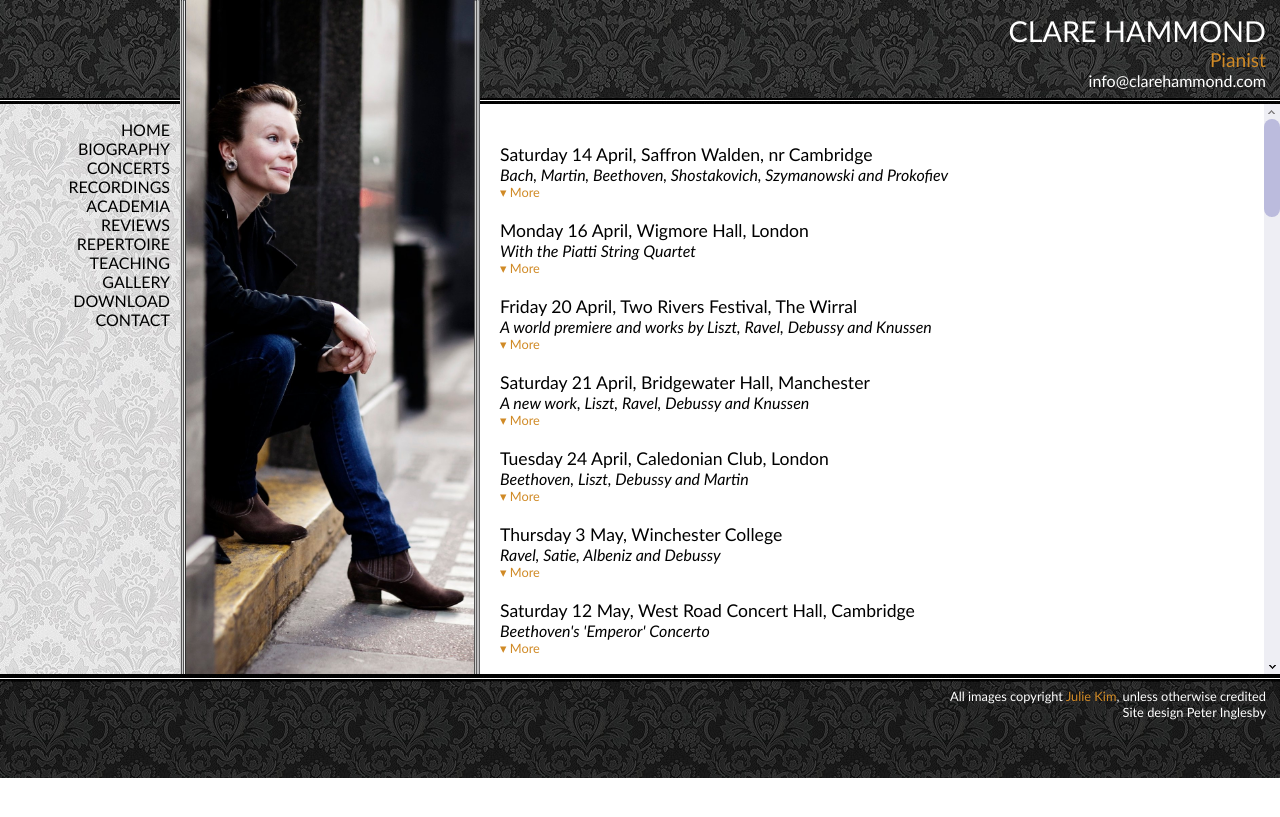
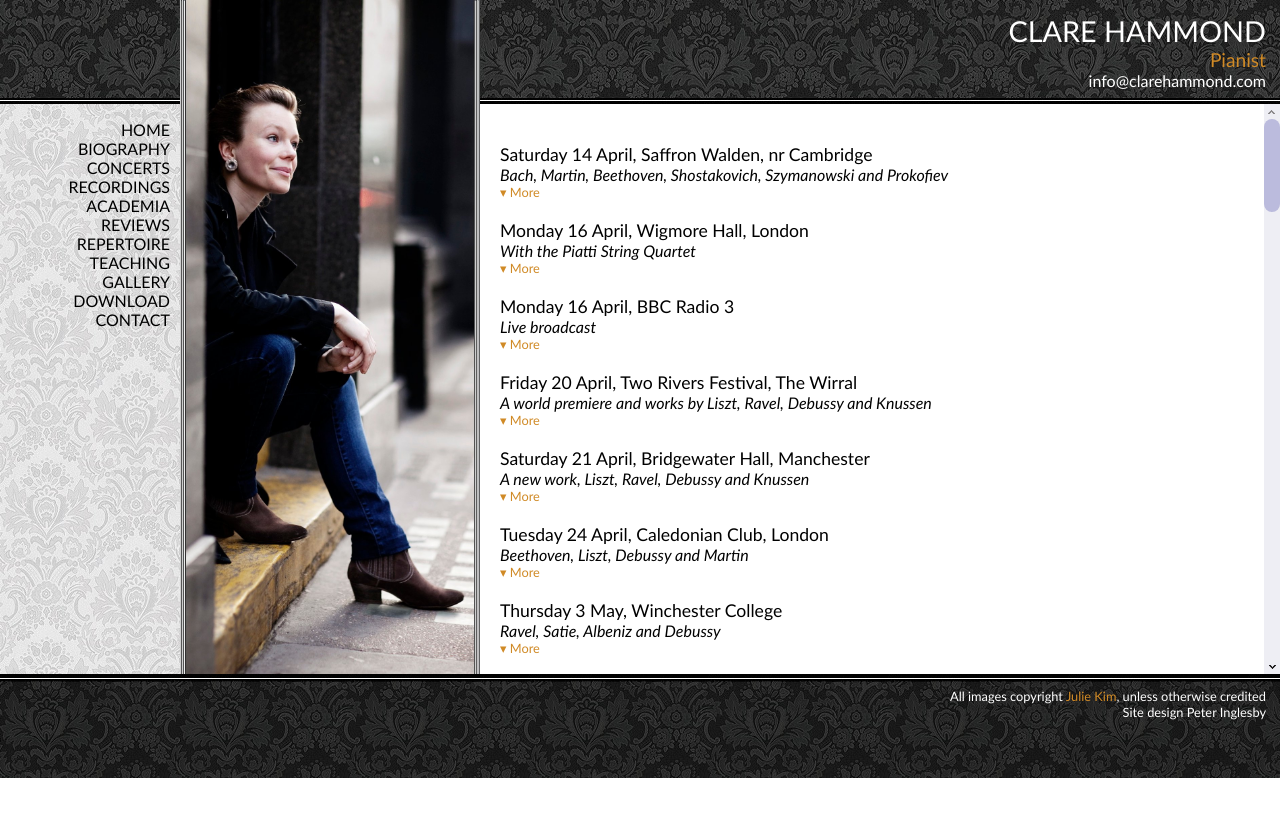
Before and after one commit to hammonc/clarehammond.com, a Jekyll site: the page built from concerts.html, in a window 1280 px wide. Shown: the top 817 px of the page. Built offline with Jekyll 4.4.1, drawn with Linux system fonts in a browser that asks for light colours.

Commit message:
broadcast added

```diff
--- a/concerts.html
+++ b/concerts.html
@@ -38,6 +38,20 @@ image: concerts.jpg
     <p>Tickets &#163;8-15 available on 020 7935 2141 or <a href="http://www.wigmore-hall.org.uk/whats-on/productions/clare-hammond-piano-piatti-string-quartet-30097" target="_blank">online</a>.</p>
     <p>FCIT and PLG "Future Classics" Tour, view flyer <a href="resources/wigmore.pdf" target="_blank">here</a>.</p>
     <p>7.30pm, 36 Wigmore Street, London W1U 2BP</p>
+  </div>
+  <span class="more">&#9662; <a href="">More</a></span>
+  <span class="less">&#9652; <a href="">Less</a></span>
+</div>
+
+<div class="listing">
+  <div class="listing-heading">Monday 16 April, BBC Radio 3</div>
+  <div class="listing-trailer">Live broadcast</div>
+  <div class="listing-details concealed">
+    <p>Clare's recital at the Wigmore Hall will be broadcast on BBC Radio 3's 'Live in Concert' programme.</p>
+    <p>This will be available to stream on BBC iPlayer until the afternoon of Monday 23 April.</p>
+  </div>
+  <div class="listing-details concealed">
+    <p>90.2-92.6 FM</p>
   </div>
   <span class="more">&#9662; <a href="">More</a></span>
   <span class="less">&#9652; <a href="">Less</a></span>
```
